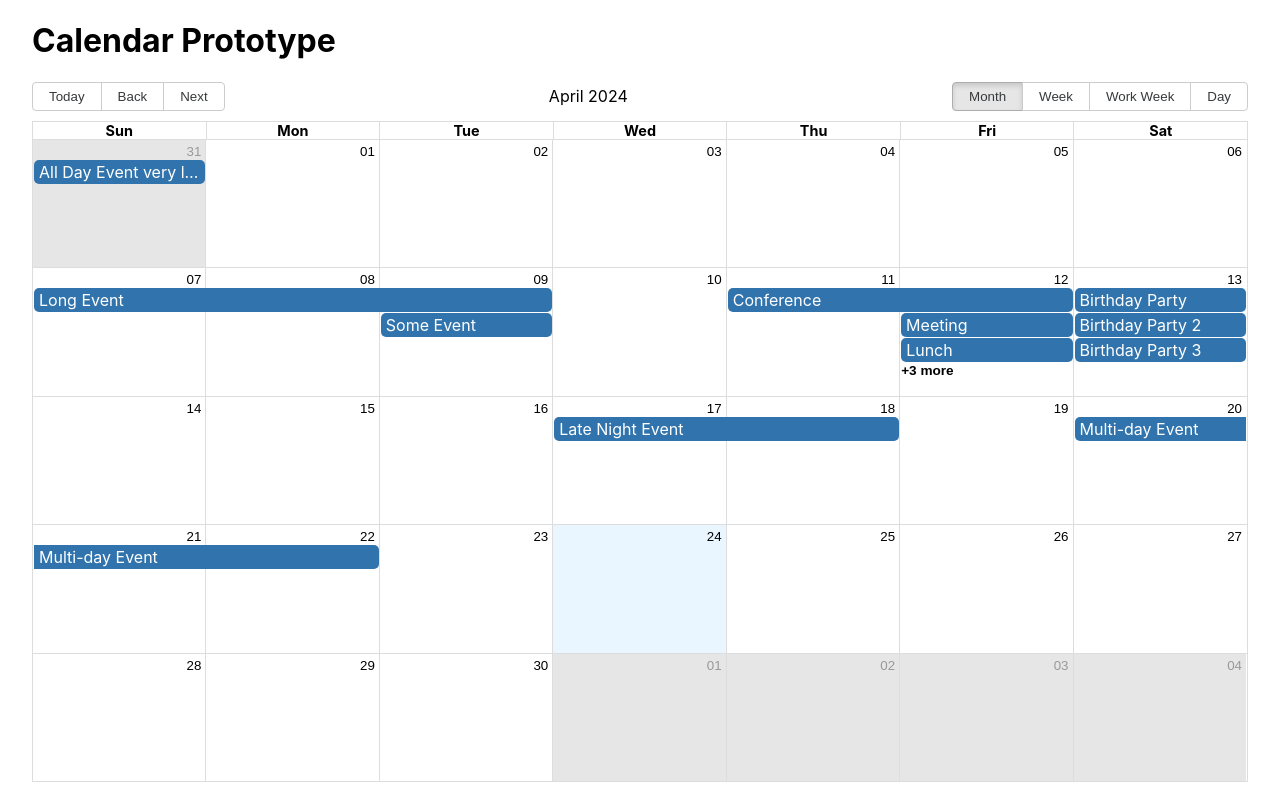
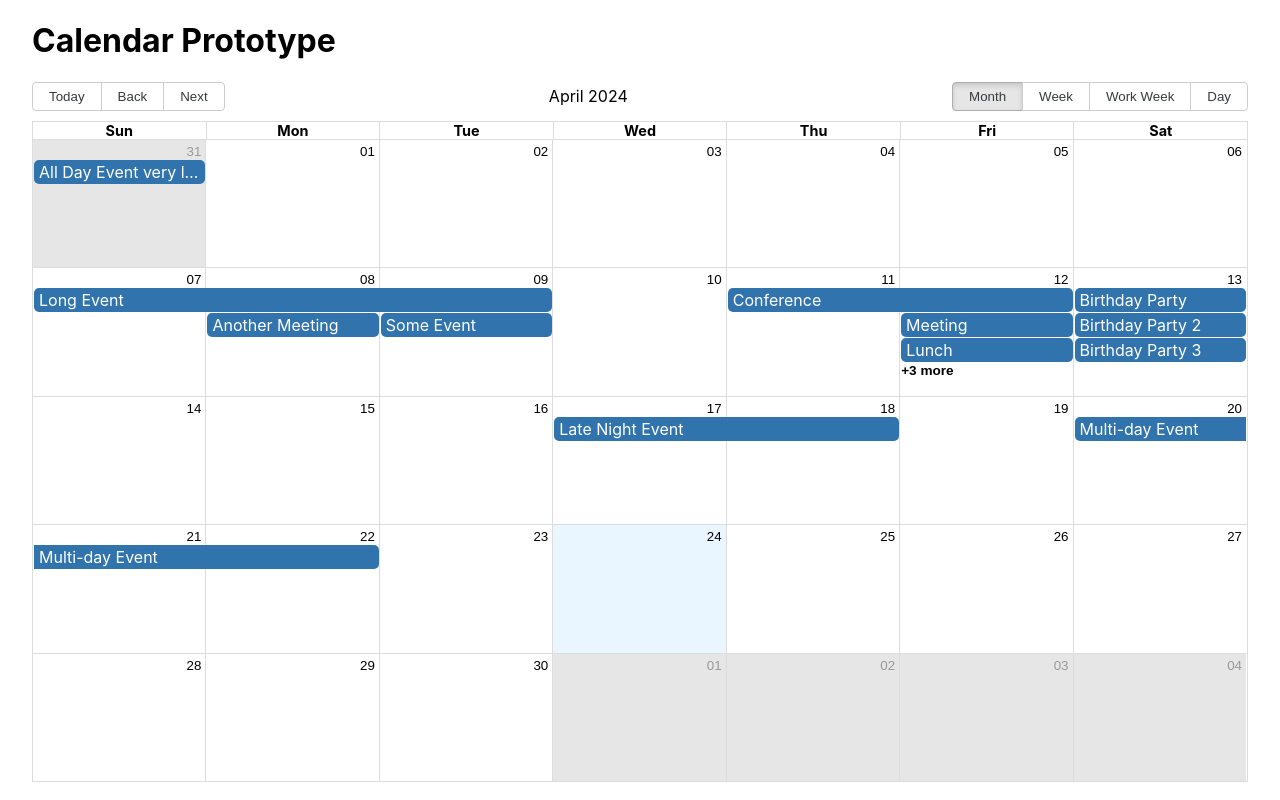
Before and after one commit to cedric066/eds-calendar-prototype, a React (Create React App) app: page / in a window 1280 px wide. Built offline with nearby package versions, Linux system fonts and the light colour scheme.

Commit message:
Added some background events

```diff
--- a/src/App.js
+++ b/src/App.js
@@ -11,12 +11,27 @@ import "react-big-calendar/lib/css/react-big-calendar.css";
 // Set the locale for the calendar
 const localizer = momentLocalizer(moment);
 
+// Create some background events
+const disabled = [
+  {
+    "title": "Holiday",
+    "start": new Date(2024, 3, 10, 0, 0, 0),
+    "end": new Date(2024, 3, 10, 23, 59, 59)
+  },
+  {
+    "title": "University Closed",
+    "start": new Date(2024, 3, 8, 9, 0, 0),
+    "end": new Date(2024, 3, 8, 17, 0, 0)
+  }
+];
+
 // Render the calendar
 function App() {
   return (
     <div className="App">
       <h1>Calendar Prototype</h1>
       <Calendar
+        backgroundEvents={disabled}
         defaultDate={new Date(2024, 3, 1)}
         events={events}
         localizer={localizer}
--- a/src/events.js
+++ b/src/events.js
@@ -86,5 +86,10 @@ export default [
         'title': 'Multi-day Event',
         'start': new Date(2024, 3, 20, 19, 30, 0),
         'end': new Date(2024, 3, 22, 2, 0, 0)
+    },
+    {
+        'title': 'Another Meeting',
+        'start': new Date(2024, 3, 8, 11, 0, 0),
+        'end': new Date(2024, 3, 8, 13, 30, 0)
     }
 ];
```
Also changed, not shown: 1 other file (tests, documents, lock files or other folders).
